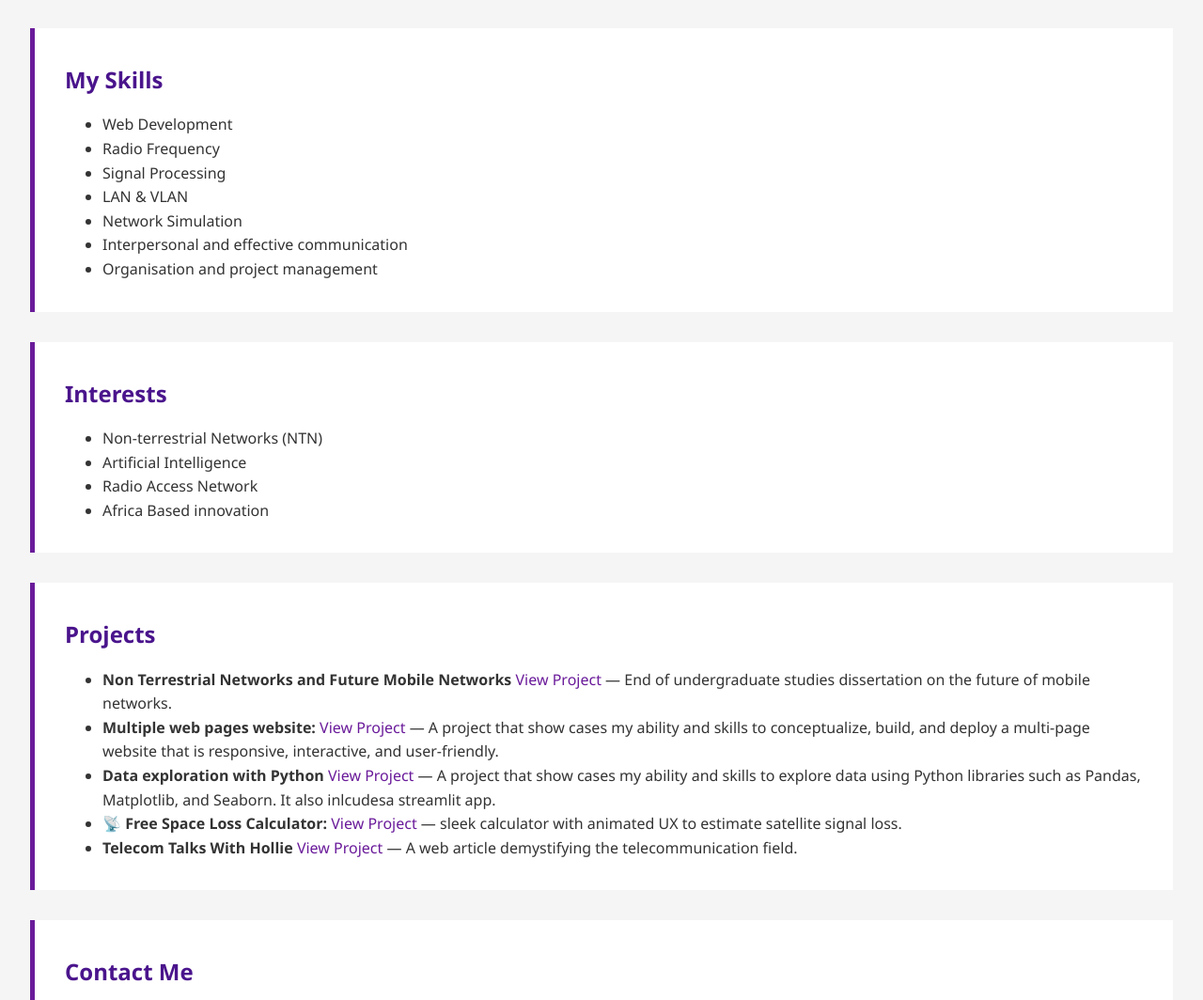
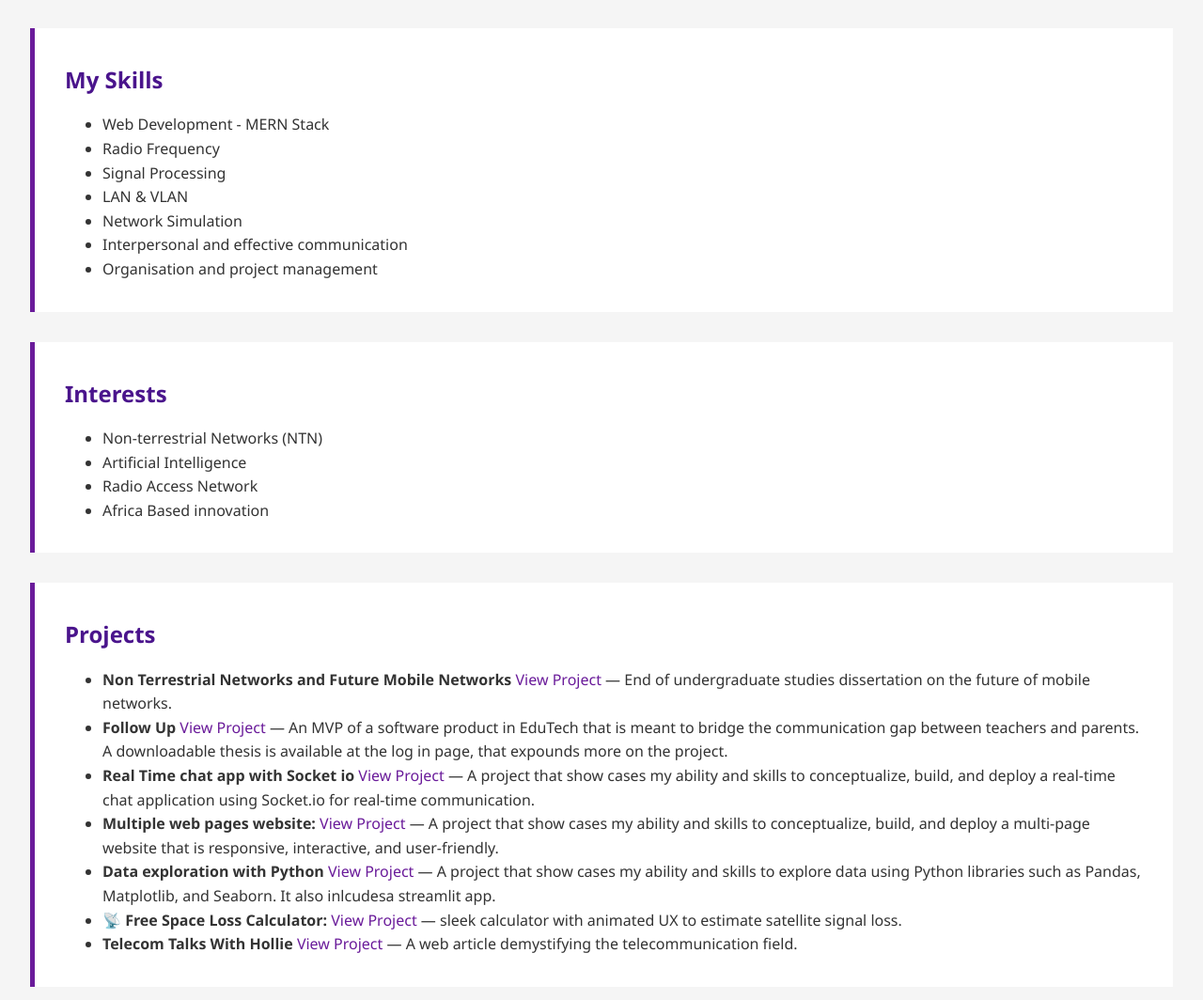
Before and after one commit to Julai02/Julai_Portfolio, a website: page index.html in a window 1280 px wide. Shown: the part 1301-2365 px from the top of the page at 94% size. Drawn offline with Linux system fonts and the light colour scheme.

Commit message:
projects update

```diff
--- a/index.html
+++ b/index.html
@@ -74,7 +74,7 @@ document.querySelector('form').addEventListener('submit', async function(e) {
 <section id="skills" class="section fade-in">
   <h2>My Skills</h2>
   <ul class="skills-list">
-    <li>Web Development</li>
+    <li>Web Development - MERN Stack</li>
     <li>Radio Frequency</li>
     <li>Signal Processing</li>
     <li>LAN & VLAN</li>
@@ -101,6 +101,14 @@ document.querySelector('form').addEventListener('submit', async function(e) {
         <li>
         <strong>Non Terrestrial Networks and Future Mobile Networks</strong>
         <a href="Non Terrestrial Networks and Future Mobile Networks by Holliness Julai Mwawasi.pdf">View Project</a> — End of undergraduate studies dissertation on the future of mobile networks.
+      </li>
+      <li>
+        <strong>Follow Up</strong>
+        <a href="https://follow-up-tau.vercel.app">View Project</a> — An MVP of a software product in EduTech that is meant to bridge the communication gap between teachers and parents. A downloadable thesis is available at the log in page, that expounds more on the project.
+      </li>
+      <li>
+        <strong>Real Time chat app with Socket io</strong>
+        <a href="https://real-time-communication-with-socket-io-6qvi-jfziia3dq.vercel.app">View Project</a> — A project that show cases my ability and skills to conceptualize, build, and deploy a real-time chat application using Socket.io for real-time communication.
       </li>
       <li>
         <strong>Multiple web pages website:</strong>
```
